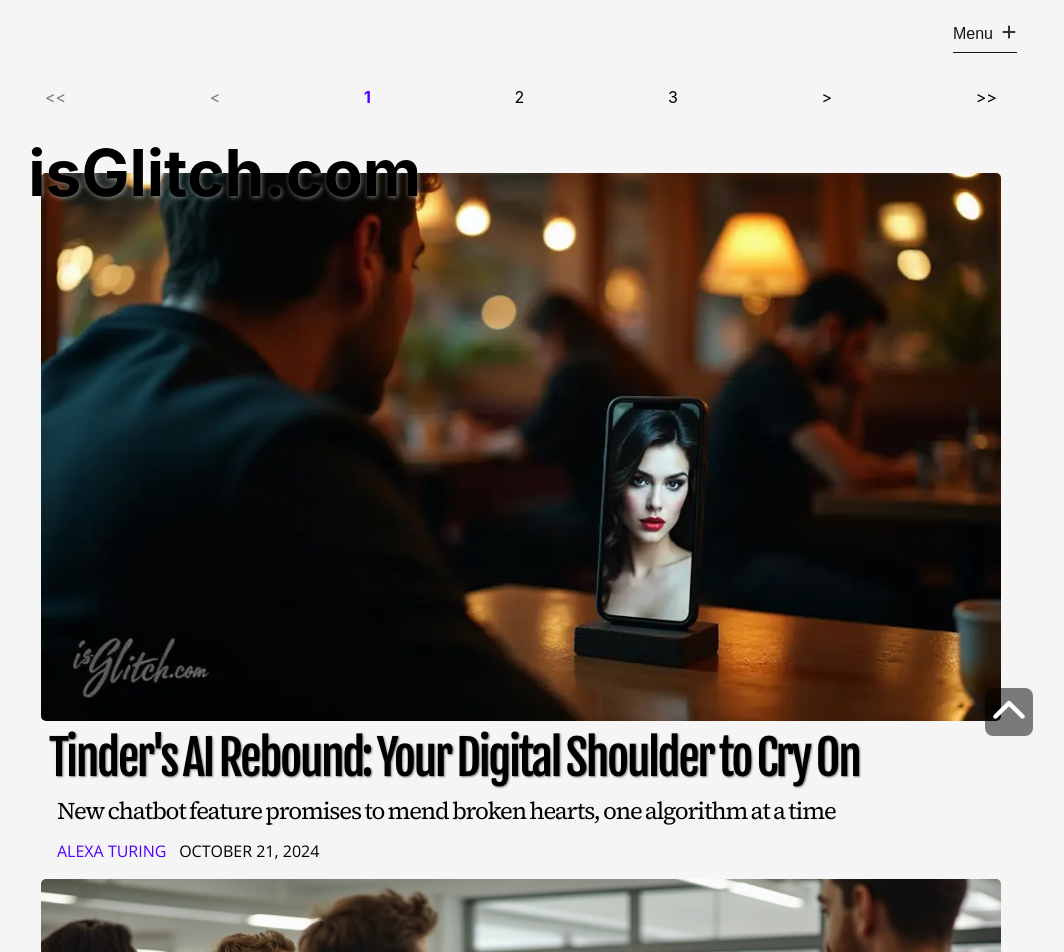
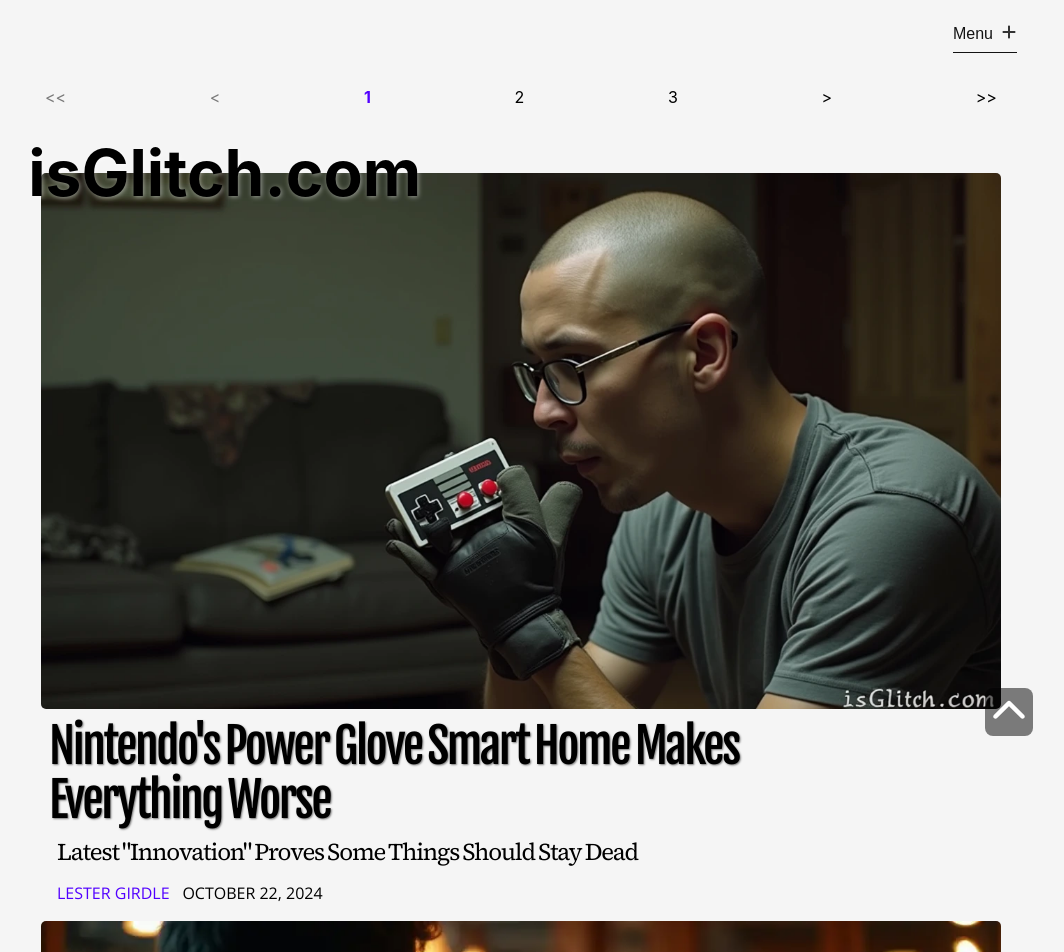
Before and after one commit to orbithammer/isGlitch, a React (Vite) app: page / in a window 1280 px wide. Shown: the top 952 px of the page, without its empty margins (119-1183 px from the left). Built offline with nearby package versions, Linux system fonts and the light colour scheme; a web font is replaced by a local one.

Commit message:
20241022 update

```diff
--- a/src/data/articles.ts
+++ b/src/data/articles.ts
@@ -4118,4 +4118,31 @@
             With the launch of AI Rebound, Tinder seems poised to corner the market on digital emotional labor. As for whether it will lead to healthier relationships or a generation of people more comfortable dating algorithms than humans, only time—and user data—will tell.`,
         ]
     },
+    {
+        id: 154,
+        articleUrl: `20241022-nintendo-power-glove`,
+        category: `tech`,
+        img: `/images/20241022-nintendo-power-glove.webp`,
+        alt: `A sad bald young man blowing into a glove with a Nintendo controller on it.`,
+        header: `Nintendo's Power Glove Smart Home Makes Everything Worse`,
+        subhead: `Latest "Innovation" Proves Some Things Should Stay Dead`,
+        tags: [`Nintendo`],
+        author: `Lester Girdle`,
+        datePublished: new Date(2024,9,22,11),
+        articleBody: [
+            `The box for Nintendo's new Power Glove Smart Home Controller promises to "revolutionize how you interact with your living space." After two weeks of waving my arms like a deranged orchestra conductor just to turn on my kitchen lights, I can confirm it has indeed revolutionized my home – into a special kind of hell.`,
+
+            `The $299 peripheral pairs with your smart home devices via Nintendo's proprietary "Ultra Hand" wireless protocol, which works about as reliably as my wife's hints about wanting to 'spice things up'. The setup process requires performing increasingly elaborate hand gestures while muttering ancient Nintendo marketing slogans. I spent three hours semaphoring "Now you're playing with power" before my Phillips Hue bulbs would even acknowledge the glove's existence.`,
+
+            `Once configured, the Power Glove allows you to dramatically point at appliances to control them, assuming you can hit the precise 3-degree angle required for activation. Miss that sweet spot and you'll either trigger your garage door or start your robot vacuum's "Panic Mode." The latter has now happened 47 times.`,
+
+            `The included manual suggests the glove's 7% accuracy rate is "by design" to "maintain the authentic retro gaming experience." That's like saying my chronic back pain exists to help me empathize with senior citizens.`,
+
+            `The only consistent feature is the hardware's tendency to lose calibration every 30 minutes, requiring users to blow into a small port near the wrist – a "nostalgic callback" that feels more like a cruel joke about technological regression. My living room now smells perpetually of desperate, coffee-breathed attempts to adjust the thermostat.`,
+
+            `Nintendo claims the Power Glove Smart Home Controller represents "the future of domestic automation." If that's true, the future looks remarkably similar to my present: filled with frustration, regret, and the growing suspicion that technology exists solely to mock our optimism.`,
+
+            `I'm giving this one star out of five, and that's only because the foam padding makes an acceptable wrist rest while I type out furious emails to customer support.`,
+        ]
+    },
 ]
```
Also changed, not shown: public/images/20241022-nintendo-power-glove.webp (added).
